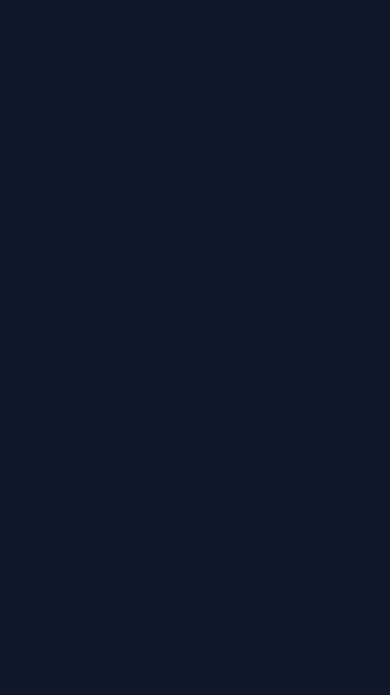
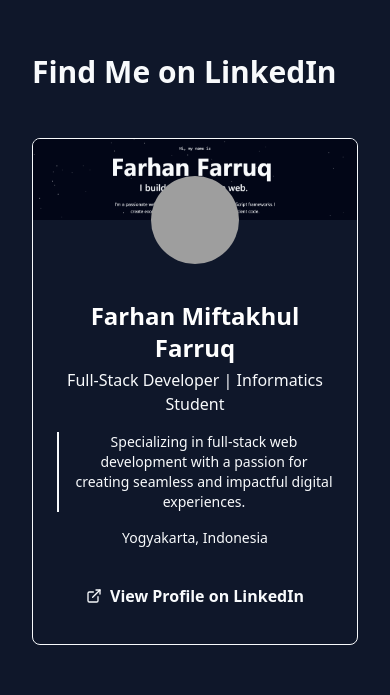
Before and after one commit to farhanfarruq/my-portofolio, a Next.js app: page / in a window 390 px wide. Shown: the part 7849-8544 px from the top of the page. Before the commit the page ends 6677 px from the top, so only its background shows below. Built offline with nearby package versions, Linux system fonts and the light colour scheme; no server answers; grey boxes are pictures that could not be loaded.

Commit message:
add github and linkedin

```diff
--- a/next.config.ts
+++ b/next.config.ts
@@ -4,6 +4,18 @@
   // Konfigurasi ini sudah benar
   allowedDevOrigins: ['http://192.168.1.7:3000'],
   /* Opsi konfigurasi lainnya bisa ditambahkan di sini */
+
+    images: {
+    remotePatterns: [
+      {
+        protocol: 'https',
+        hostname: 'avatars.githubusercontent.com',
+        port: '',
+        pathname: '/u/**',
+      },
+    ],
+  },
 };
 
+
 export default nextConfig;
--- a/package.json
+++ b/package.json
@@ -15,7 +15,8 @@
     "react": "^19.0.0",
     "react-dom": "^19.0.0",
     "react-icons": "^5.5.0",
-    "react-intersection-observer": "^9.16.0"
+    "react-intersection-observer": "^9.16.0",
+    "react-markdown": "^10.1.0"
   },
   "devDependencies": {
     "@eslint/eslintrc": "^3",
--- /dev/null
+++ b/src/app/components/Github.tsx
@@ -0,0 +1,131 @@
+"use client";
+import { useState, useEffect } from 'react';
+import Image from 'next/image';
+import SectionHeading from './ui/SectionHeading';
+import { motion } from 'framer-motion';
+import { staggerContainer, fadeInUp } from '../../hooks/useScrollAnimation';
+import { useScrollAnimation } from '../../hooks/useScrollAnimation';
+import { FiUsers, FiUserPlus, FiPackage, FiExternalLink } from 'react-icons/fi';
+
+// Interface untuk tipe data profil GitHub
+interface GitHubProfile {
+  avatar_url: string;
+  name: string;
+  bio: string;
+  followers: number;
+  following: number;
+  public_repos: number;
+  html_url: string;
+}
+
+export default function Github() {
+  const { ref, controls } = useScrollAnimation();
+  const [profile, setProfile] = useState<GitHubProfile | null>(null);
+  const GITHUB_USERNAME = 'farhanfarruq';
+  const THEME = 'radical';
+
+  useEffect(() => {
+    async function fetchProfile() {
+      try {
+        const response = await fetch(`https://api.github.com/users/${GITHUB_USERNAME}`);
+        if (response.ok) {
+          const data = await response.json();
+          setProfile(data);
+        } else {
+          console.error("Failed to fetch GitHub profile");
+        }
+      } catch (error) {
+        console.error("Error fetching GitHub profile:", error);
+      }
+    }
+    fetchProfile();
+  }, []);
+
+  return (
+    <section id="github" ref={ref} className="py-20">
+      <div className="max-w-7xl mx-auto px-4 sm:px-6 lg:px-8">
+        <div className="hoverable-text">
+          <SectionHeading>My GitHub Profile</SectionHeading>
+        </div>
+
+        <motion.div
+            variants={staggerContainer}
+            initial="hidden"
+            animate={controls}
+            className="grid grid-cols-1 lg:grid-cols-3 gap-8 mb-8"
+        >
+            {/* Kolom Kiri: Profil Info & Streak */}
+            <motion.div variants={fadeInUp} className="lg:col-span-1 space-y-8">
+                {/* Kartu Profil yang sudah diringkas */}
+                <div className="bg-darker/50 p-6 rounded-lg border border-primary/20 flex flex-col items-center text-center min-h-[640px]">
+                    {profile ? (
+                        <>
+                            <div className="flex flex-col items-center justify-center h-full flex-1 mt-12">
+                                <Image
+                                    src={profile.avatar_url}
+                                    alt={profile.name || 'GitHub Avatar'}
+                                    width={128}
+                                    height={128}
+                                    className="rounded-full border-4 border-primary/50 mb-4"
+                                />
+                                <h3 className="text-2xl font-bold text-white">{profile.name}</h3>
+                                <div className="flex flex-wrap justify-center gap-4 my-4 text-light/80">
+                                    <span className="flex items-center"><FiUsers className="mr-2 text-primary" /> {profile.followers}</span>
+                                    <span className="flex items-center"><FiUserPlus className="mr-2 text-primary" /> {profile.following}</span>
+                                </div>
+                                <a
+                                    href={profile.html_url}
+                                    target="_blank"
+                                    rel="noopener noreferrer"
+                                    className="mt-4 inline-flex items-center px-6 py-3 bg-primary text-dark font-medium rounded-md hover:bg-primary/90 transition-colors hoverable"
+                                >
+                                    <FiExternalLink className="mr-2" />
+                                    View Profile
+                                </a>
+                            </div>
+                        </>
+                    ) : (
+                        <div className="flex items-center justify-center h-full">
+                            <p>Loading Profile...</p>
+                        </div>
+                    )}
+                </div>
+
+                {/* GitHub Streak Stats */}
+                <div className="flex justify-center">
+                    <img
+                        src={`https://github-readme-streak-stats.herokuapp.com/?user=${GITHUB_USERNAME}&theme=${THEME}`}
+                        alt="GitHub Streak"
+                        className="rounded-lg"
+                    />
+                </div>
+            </motion.div>
+
+            {/* Kolom Kanan: Statistik Visual */}
+            <motion.div variants={fadeInUp} className="lg:col-span-2 space-y-8">
+                <img
+                    src={`https://github-readme-stats.vercel.app/api/top-langs/?username=${GITHUB_USERNAME}&layout=compact&langs_count=8&theme=${THEME}`}
+                    alt="Top Languages"
+                    className="w-full rounded-lg"
+                />
+                <img
+                    src={`https://github-readme-stats.vercel.app/api?username=${GITHUB_USERNAME}&show_icons=true&theme=${THEME}&include_all_commits=true&count_private=true`}
+                    alt="GitHub Stats"
+                    className="w-full rounded-lg"
+                />
+            </motion.div>
+        </motion.div>
+
+        {/* Kontribusi di bawah */}
+        <motion.div variants={fadeInUp} initial="hidden" animate={controls}>
+            <img
+                src={`https://ghchart.rshah.org/${GITHUB_USERNAME}`}
+                alt="GitHub Contributions"
+                className="w-full rounded-lg"
+            />
+        </motion.div>
+
+      </div>
+    </section>
+  );
+}
--- /dev/null
+++ b/src/app/components/LinkedIn.tsx
@@ -0,0 +1,86 @@
+"use client";
+import Image from 'next/image';
+import SectionHeading from './ui/SectionHeading';
+import { motion } from 'framer-motion';
+import { useScrollAnimation, fadeInUp } from '../../hooks/useScrollAnimation';
+import { FiExternalLink } from 'react-icons/fi';
+
+// Data statis untuk profil LinkedIn Anda
+const linkedInProfile = {
+  name: 'Farhan Miftakhul Farruq',
+  headline: 'Full-Stack Developer | Informatics Student',
+  bio: 'Specializing in full-stack web development with a passion for creating seamless and impactful digital experiences.',
+  location: 'Yogyakarta, Indonesia',
+  profileImage: '/images/avatar.jpg',
+  bannerImage: '/images/linkedin-banner.jpg',
+  profileUrl: 'https://linkedin.com/in/farhan-faruq'
+};
+
+export default function LinkedIn() {
+  const { ref, controls } = useScrollAnimation();
+
+  return (
+    <section id="linkedin" ref={ref} className="py-20">
+      <div className="max-w-7xl mx-auto px-4 sm:px-6 lg:px-8">
+        <div className="hoverable-text">
+          <SectionHeading>Find Me on LinkedIn</SectionHeading>
+        </div>
+        <motion.div
+          variants={fadeInUp}
+          initial="hidden"
+          animate={controls}
+          className="max-w-2xl mx-auto"
+        >
+          <div className="bg-darker/50 rounded-lg border border-primary/20 overflow-hidden w-full">
+            {/* Banner Background */}
+            <div className="relative w-full aspect-[4/1]">
+              <Image
+                src={linkedInProfile.bannerImage}
+                alt="LinkedIn Banner"
+                fill
+                className="object-cover"
+                priority
+              />
+            </div>
+
+            <div className="p-6 relative w-full">
+              {/* Profile Image - Dibuat Responsif */}
+              <div className="absolute -top-12 sm:-top-16 left-1/2 -translate-x-1/2 sm:left-6 sm:translate-x-0">
+                <Image
+                  src={linkedInProfile.profileImage}
+                  alt={linkedInProfile.name}
+                  width={100}
+                  height={100}
+                  className="rounded-full border-4 border-darker object-cover w-24 h-24 sm:w-32 sm:h-32"
+                />
+              </div>
+
+              {/* Profile Info - Dibuat Responsif */}
+              <div className="pt-14 sm:pt-16 text-center sm:text-left">
+                <h3 className="text-2xl font-bold text-white">{linkedInProfile.name}</h3>
+                <p className="text-light/80 mt-1">{linkedInProfile.headline}</p>
+                <p className="text-light/70 mt-4 border-l-2 border-primary/50 pl-4 text-sm">
+                  {linkedInProfile.bio}
+                </p>
+                <p className="text-light/60 text-sm mt-4">{linkedInProfile.location}</p>
+              </div>
+
+              {/* Action Button */}
+              <div className="mt-6">
+                <a
+                  href={linkedInProfile.profileUrl}
+                  target="_blank"
+                  rel="noopener noreferrer"
+                  className="w-full inline-flex items-center justify-center px-6 py-3 bg-primary text-dark font-bold rounded-md hover:bg-primary/90 transition-colors hoverable"
+                >
+                  <FiExternalLink className="mr-2" />
+                  View Profile on LinkedIn
+                </a>
+              </div>
+            </div>
+          </div>
+        </motion.div>
+      </div>
+    </section>
+  );
+}
--- a/src/app/components/Navbar.tsx
+++ b/src/app/components/Navbar.tsx
@@ -21,6 +21,8 @@
     { name: 'Skills', href: '#skills' },
     { name: 'Experience', href: '#experience' },
     { name: 'Projects', href: '#projects' },
+    { name: 'GitHub', href: '#github' },      // Tambahkan ini
+    { name: 'LinkedIn', href: '#linkedin' },
     { name: 'Contact', href: '#contact' },
   ];
 
--- a/src/app/page.tsx
+++ b/src/app/page.tsx
@@ -12,6 +12,8 @@
 import Contact from '../app/components/Contact';
 import FloatingHook from '../app/components/ui/FloatingHook';
 import CustomCursor from '../app/components/ui/CustomCursor';
+import Github from '../app/components/Github';
+import LinkedIn from '../app/components/LinkedIn';
 
 export default function Home() {
   const [isMounted, setIsMounted] = useState(false);
@@ -52,6 +54,8 @@
           <Skills />
           <Experience />
           <Projects />
+          <Github />
+          <LinkedIn />
           <Contact />
         </main>
       </div>
```
Also changed, not shown: public/images/linkedin-banner.jpg (added), 1 other file (tests, documents, lock files or other folders).
